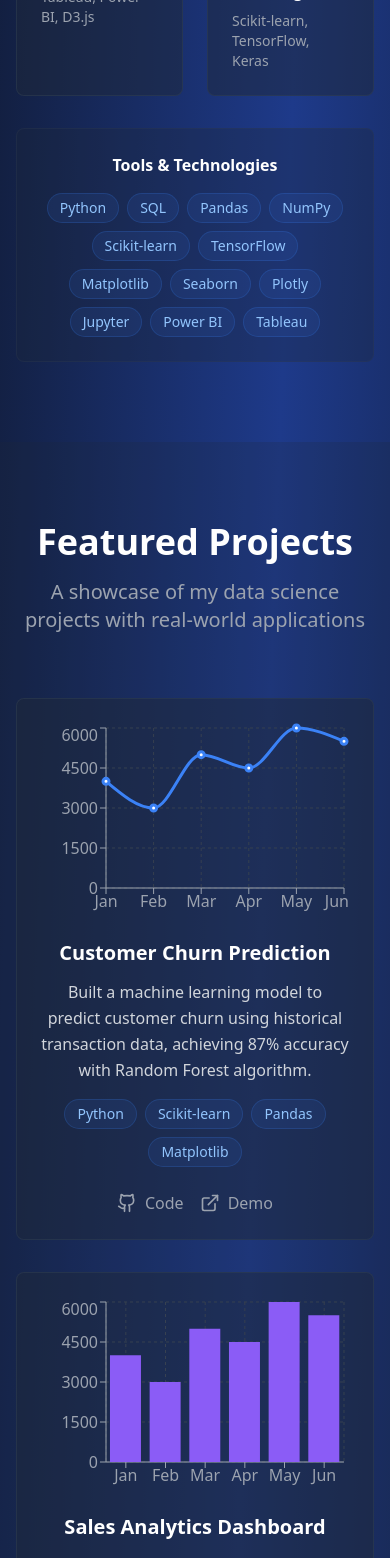
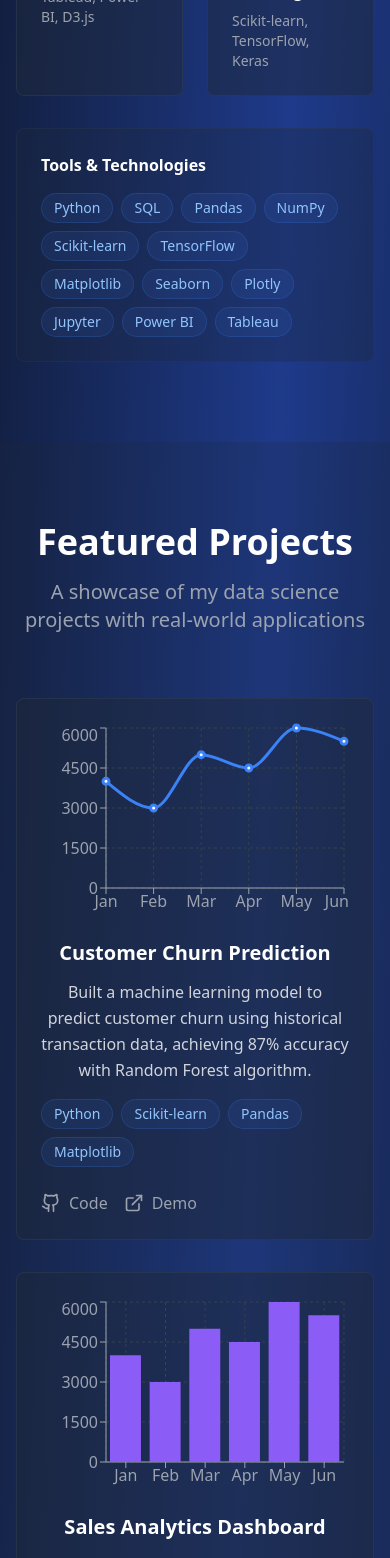
Before and after one commit to Najathmhd/Portfolio, a React (Vite) app: page / in a window 390 px wide. Shown: the part 2500-4058 px from the top of the page. Built offline with nearby package versions, Linux system fonts and the light colour scheme.

Commit message:
feat: add Footer, Projects, Skills, About, and Contact components to the portfolio site

```diff
--- a/src/components/AboutSection.tsx
+++ b/src/components/AboutSection.tsx
@@ -63,9 +63,9 @@ const AboutSection = () => {
               </div>
             </div>
 
-            <div className="bg-slate-800/30 p-6 rounded-lg border border-slate-700/30 transform transition-all duration-300 hover:scale-105 hover:border-blue-500/30 hover:shadow-lg text-center lg:text-left">
+            <div className="bg-slate-800/30 p-6 rounded-lg border border-slate-700/30 transform transition-all duration-300 hover:scale-105 hover:border-blue-500/30 hover:shadow-lg">
               <h4 className="text-white font-semibold mb-4">Tools & Technologies</h4>
-              <div className="flex flex-wrap gap-2 justify-center lg:justify-start">
+              <div className="flex flex-wrap gap-2">
                 {tools.map((tool, index) => (
                   <span
                     key={tool}
--- a/src/components/ContactSection.tsx
+++ b/src/components/ContactSection.tsx
@@ -87,21 +87,21 @@ const ContactSection = () => {
             <h3 className="text-2xl font-semibold text-white mb-8">Let's Start a Conversation</h3>
 
             <div className="space-y-6 mb-8">
-              <div className="flex flex-col sm:flex-row items-center sm:items-start gap-4 group transform transition-all duration-300 hover:scale-105">
+              <div className="flex items-center gap-4 group transform transition-all duration-300 hover:scale-105">
                 <div className="w-12 h-12 bg-blue-500/20 rounded-lg flex items-center justify-center group-hover:bg-blue-500/30 transition-all duration-300">
                   <Mail className="text-blue-400 group-hover:animate-pulse" size={24} />
                 </div>
-                <div className="text-center sm:text-left">
+                <div>
                   <h4 className="text-white font-medium group-hover:text-blue-400 transition-colors duration-300">Email</h4>
                   <p className="text-gray-400 group-hover:text-gray-300 transition-colors duration-300">najamhd037@gmail.com</p>
                 </div>
               </div>
 
-              <div className="flex flex-col sm:flex-row items-center sm:items-start gap-4 group transform transition-all duration-300 hover:scale-105">
+              <div className="flex items-center gap-4 group transform transition-all duration-300 hover:scale-105">
                 <div className="w-12 h-12 bg-purple-500/20 rounded-lg flex items-center justify-center group-hover:bg-purple-500/30 transition-all duration-300">
                   <MapPin className="text-purple-400 group-hover:animate-pulse" size={24} />
                 </div>
-                <div className="text-center sm:text-left">
+                <div>
                   <h4 className="text-white font-medium group-hover:text-purple-400 transition-colors duration-300">Location</h4>
                   <p className="text-gray-400 group-hover:text-gray-300 transition-colors duration-300">Warakapola, Sabaragamuwa Province, Sri Lanka</p>
                 </div>
@@ -110,7 +110,7 @@ const ContactSection = () => {
 
             <div className="animate-fade-in text-center lg:text-left" style={{ animationDelay: '0.6s' }}>
               <h4 className="text-white font-semibold mb-4">Connect with me</h4>
-              <div className="flex justify-center lg:justify-start space-x-4">
+              <div className="flex space-x-4">
                 <a
                   href="https://www.linkedin.com/in/najath-m-7321812a3/"
                   target="_blank"
--- a/src/components/Footer.tsx
+++ b/src/components/Footer.tsx
@@ -11,11 +11,11 @@ const Footer = () => {
           <div className="text-center md:text-left">
             <h3 className="text-white font-semibold mb-3">Contact</h3>
             <div className="space-y-2">
-              <div className="flex items-center justify-center md:justify-start gap-2 text-gray-400 text-sm">
+              <div className="flex items-center gap-2 text-gray-400 text-sm">
                 <Mail size={16} />
                 <span>najamhd037@gmail.com</span>
               </div>
-              <div className="flex items-center justify-center md:justify-start gap-2 text-gray-400 text-sm">
+              <div className="flex items-center gap-2 text-gray-400 text-sm">
                 <MapPin size={16} />
                 <span>Warakapola, Sabaragamuwa Province, Sri Lanka</span>
               </div>
@@ -36,7 +36,7 @@ const Footer = () => {
           {/* Social Links */}
           <div className="text-center md:text-left">
             <h3 className="text-white font-semibold mb-3">Connect</h3>
-            <div className="flex justify-center md:justify-start space-x-4">
+            <div className="flex space-x-4">
               <a href="#" className="text-gray-400 hover:text-white transition-all duration-300 transform hover:scale-110">
                 <Github size={20} />
               </a>
--- a/src/components/ProjectsSection.tsx
+++ b/src/components/ProjectsSection.tsx
@@ -152,7 +152,7 @@ const ProjectsSection = () => {
                   {project.description}
                 </p>
 
-                <div className="flex flex-wrap gap-2 mb-6 justify-center lg:justify-start">
+                <div className="flex flex-wrap gap-2 mb-6">
                   {project.tech.map((tech, techIndex) => (
                     <span
                       key={tech}
@@ -164,7 +164,7 @@ const ProjectsSection = () => {
                   ))}
                 </div>
 
-                <div className="flex space-x-4 justify-center lg:justify-start">
+                <div className="flex space-x-4">
                   <a
                     href={project.github}
                     className="flex items-center gap-2 text-gray-400 hover:text-white transition-all duration-300 transform hover:scale-110"
--- a/src/components/SkillsSection.tsx
+++ b/src/components/SkillsSection.tsx
@@ -78,9 +78,9 @@ const SkillsSection = () => {
               ))}
             </div>
 
-            <div className="mt-8 bg-gradient-to-r from-blue-500/10 to-purple-600/10 p-6 rounded-lg border border-blue-500/20 transform transition-all duration-300 hover:scale-105 hover:shadow-lg hover:shadow-purple-500/20 animate-fade-in text-center lg:text-left" style={{ animationDelay: '0.8s' }}>
+            <div className="mt-8 bg-gradient-to-r from-blue-500/10 to-purple-600/10 p-6 rounded-lg border border-blue-500/20 transform transition-all duration-300 hover:scale-105 hover:shadow-lg hover:shadow-purple-500/20 animate-fade-in" style={{ animationDelay: '0.8s' }}>
               <h4 className="text-white font-semibold mb-4">Currently Learning</h4>
-              <div className="flex flex-wrap gap-3 justify-center lg:justify-start">
+              <div className="flex flex-wrap gap-3">
                 <span className="bg-blue-500/20 text-blue-300 px-3 py-2 rounded-lg text-sm border border-blue-500/30 transform transition-all duration-300 hover:scale-110 hover:bg-blue-500/30 animate-pulse">
                   Deep Learning
                 </span>
```
